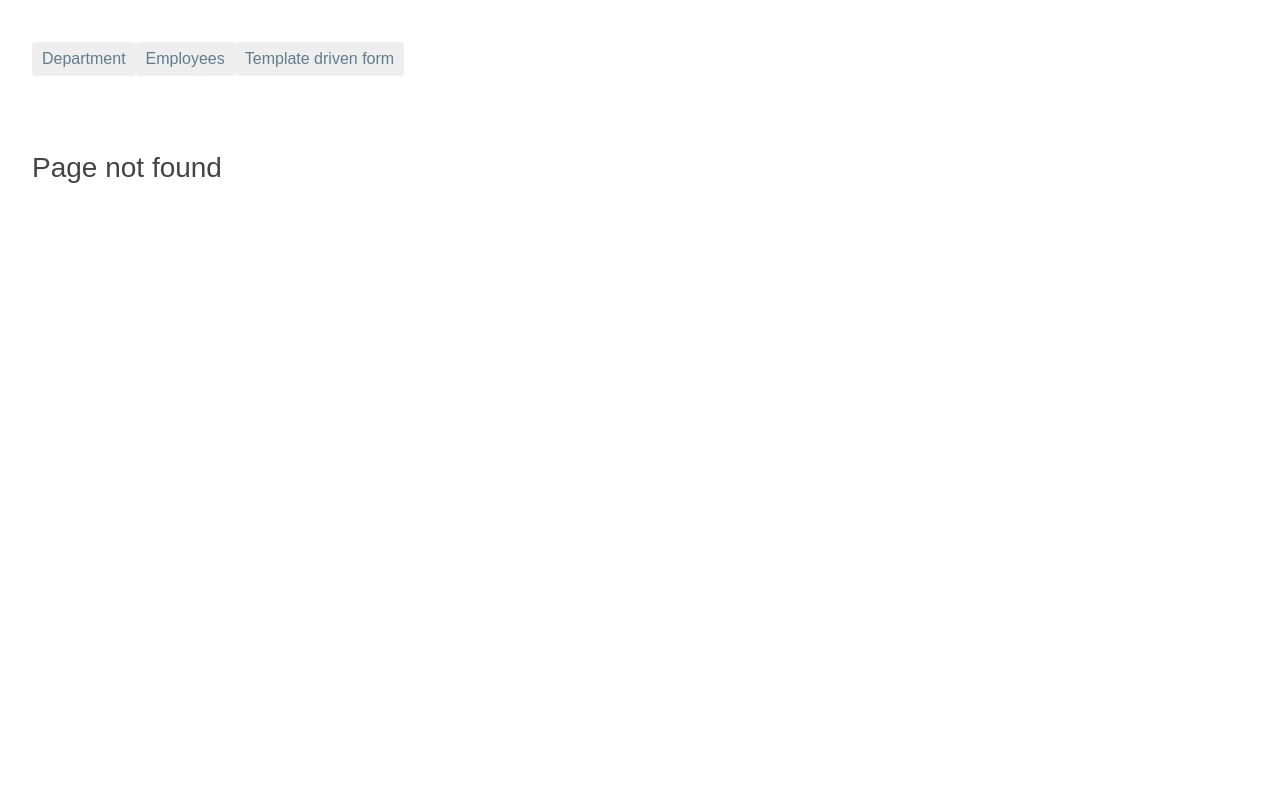
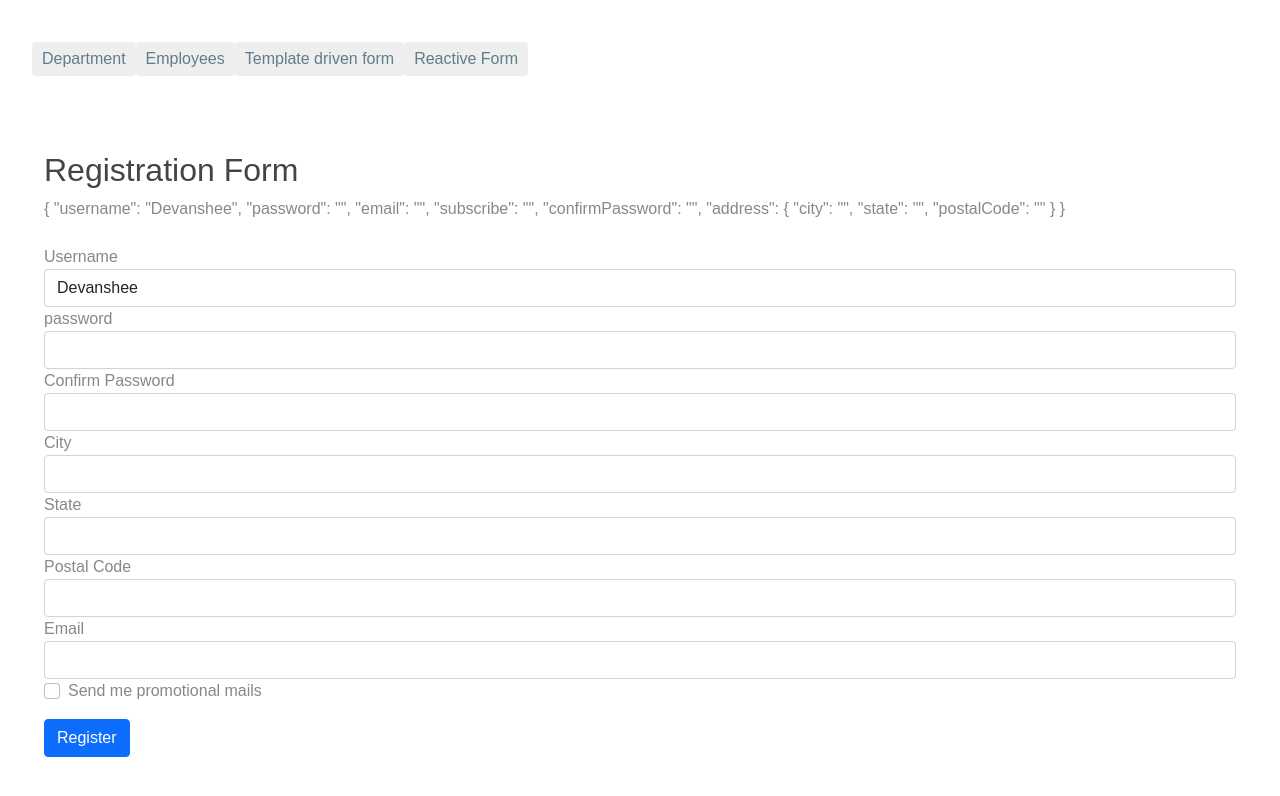
Before and after one commit to devansheee/fluffy-umbrella, an Angular app: page /reactive-form in a window 1280 px wide. Before the commit this address had no page. Shown: the top 796 px of the page. Built offline with nearby package versions, Linux system fonts and the light colour scheme.

Commit message:
reactive form working fine and connected to serverand validations working on username

```diff
--- a/src/app/app-routing.module.ts
+++ b/src/app/app-routing.module.ts
@@ -8,6 +8,8 @@ import { EmployeeListComponent } from './employee-list/employee-list.component';
 import { PageNotFoundComponent } from './page-not-found/page-not-found.component';
 import { TdfComponent } from './tdf/tdf.component';
 import { HomeComponent } from './home/home.component';
+import { ReactiveFormComponent } from './reactive-form/reactive-form.component';
+
 
 const routes: Routes = [
   //default route & empty path
@@ -17,6 +19,7 @@ const routes: Routes = [
   {path: 'departments', component: DepartmentListComponent},
   {path: 'employees', component: EmployeeListComponent},
   {path:'tdform', component: TdfComponent},
+  {path: 'reactive-form', component: ReactiveFormComponent},
   //adding child routes to the department details component.
   {
     path: 'departments/:id',
@@ -43,4 +46,5 @@ export const routingComponents = [DepartmentListComponent,
                                   DepartmentContactComponent,
                                   TdfComponent,
                                   HomeComponent,
+                                  ReactiveFormComponent,
                                 ]
--- a/src/app/app.component.html
+++ b/src/app/app.component.html
@@ -16,6 +16,8 @@
     <a routerLink="/employees" outerLinkActive="active">Employees</a>
 
     <a routerLink="/tdform">Template driven form</a>
+
+    <a routerLink="/reactive-form">Reactive Form</a>
   </nav>
 </div>
 <br><br><br>
--- a/src/app/app.module.ts
+++ b/src/app/app.module.ts
@@ -16,6 +16,8 @@ import { DepartmentOverviewComponent } from './department-overview/department-ov
 import { DepartmentContactComponent } from './department-contact/department-contact.component';
 import { TdfComponent } from './tdf/tdf.component';
 import { HomeComponent } from './home/home.component';
+import { ReactiveFormComponent } from './reactive-form/reactive-form.component';
+import { ReactiveFormsModule } from '@angular/forms';
 
 
 @NgModule({
@@ -32,12 +34,14 @@ import { HomeComponent } from './home/home.component';
     DepartmentContactComponent,
     TdfComponent,
     HomeComponent,
+    ReactiveFormComponent,
   ],
   imports: [
     BrowserModule,
     AppRoutingModule,
     FormsModule,
     HttpClientModule,
+    ReactiveFormsModule,
   ],
   providers: [EmployeesService],
   bootstrap: [AppComponent]
--- /dev/null
+++ b/src/app/reactive-form/reactive-form.component.html
@@ -0,0 +1,64 @@
+<div class="container-fluid">
+    <h2>Registration Form</h2>
+
+    {{registrationForm.value | json}}
+    <br><br>
+    <form [formGroup]="registrationForm" (ngSubmit)="onSubmit()">
+        <div class="form-group">
+            <label for="username">Username</label>
+            <input formControlName='username' [class.is-invalid]="username?.invalid && username?.touched" type="text"
+                class="form-control">
+            <small [class.d-none]="username?.valid || username?.untouched" class="text-danger">Username is
+                required</small>
+            <!--THIS DIV ISNT WORKING.
+                 <div *ngIf="username?.invalid &&  username?.touched">
+                <small *ngIf="username?.errors['required']" class="text-danger">Username is required</small>
+                <small *ngIf="username?.errors?.minLength" class="text-danger">Username must be of atleast 3 charectors</small>
+                 <small *ngIf="username?.errors?.forbidden" class="text-danger">Username must be of atleast 3 charectors</small>
+            </div> -->
+        </div>
+
+        <div class="form-group">
+            <label for="password">password</label>
+            <input formControlName='password' type="password" class="form-control">
+        </div>
+
+        <div class="form-group">
+            <label for="confirmpwd">Confirm Password</label>
+            <input formControlName='confirmPassword' type="password" class="form-control">
+            <!-- validator class not working :#  this is cross field validation-->
+
+        </div>
+
+        <div formGroupName='address'>
+
+            <div class="form-group">
+                <label for="city">City</label>
+                <input type="text" formControlName='city' class="form-control">
+            </div>
+
+            <div class="form-group">
+                <label for="state">State</label>
+                <input type="text" formControlName='state' class="form-control">
+            </div>
+
+            <div class="form-group">
+                <label for="postalcode">Postal Code</label>
+                <input type="text" formControlName='postalCode' class="form-control">
+            </div>
+        </div>
+        <div class="form-group">
+            <label for="email">Email</label>
+            <input type="email" formControlName='email' class="form-control">
+        </div>
+
+        <div class="form-check mb-3">
+            <input type="checkbox" formControlName='subscribe' class="form-check-input">
+            <label for="subscribe" class="form-check-label">Send me promotional mails</label>
+        </div>
+
+
+        <button class="btn btn-primary" type="submit" [disabled]="!registrationForm.valid">Register</button>
+        <!-- <button class="btn btn-secondary" (click)="loadApiData()">Load API data</button> -->
+    </form>
+</div>
--- /dev/null
+++ b/src/app/reactive-form/reactive-form.component.ts
@@ -0,0 +1,94 @@
+import { Component, OnInit } from '@angular/core';
+import { FormControl, FormGroup, FormBuilder, Validators } from '@angular/forms';
+import { passwordValidator } from '../shared/password.validator';
+import { formBiddenNameValidator } from '../shared/username.validator';
+import { RegistrationService } from 'src/services/registration.service';
+
+@Component({
+  selector: 'app-reactive-form',
+  templateUrl: './reactive-form.component.html',
+  styleUrls: ['./reactive-form.component.css']
+})
+export class ReactiveFormComponent implements OnInit {
+
+  //this model is used with formgrps and form control. i replaced this with form model builder.
+  // registrationForm= new FormGroup({
+  //   username : new FormControl('Devanshee'),
+  //   password: new FormControl(''),
+  //   confirmPassword: new FormControl(''),
+  //   address: new FormGroup({
+  //     city: new FormControl(''),
+  //     state: new FormControl(''),
+  //     postalCode: new FormControl('')
+  //   })
+  // });
+
+
+  //the below model was for normal validation on the reactive form. now we would be shifting this model to ngOnInit to do custom validation and hook it with the lifecycle methods.
+  registrationForm = this.fb.group({
+    //first value in the below array is the default value of the form control. second is the validation rules.
+    username : ['Devanshee', [Validators.required, Validators.minLength(3), formBiddenNameValidator]],
+    password: [''],
+    email: [''],
+    subscribe: [''],
+    confirmPassword: [''],
+    address: this.fb.group({
+        city: [''],
+        state: [''],
+        postalCode:  ['']
+    }),
+
+  }, {validator: passwordValidator});
+
+
+  //this is not working!
+ // registrationForm : FormGroup;
+  constructor(private fb: FormBuilder, private registrationService: RegistrationService) { }
+
+  ngOnInit(): void {
+
+    // registrationForm = this.fb.group({
+    //   //first value in the below array is the default value of the form control. second is the validation rules.
+    //   username : ['Devanshee', [Validators.required, Validators.minLength(3), formBiddenNameValidator]],
+    //   password: [''],
+    //   email: [''],
+    //   subscribe: ['false'],
+    //   confirmPassword: [''],
+    //   address: this.fb.group({
+    //       city: [''],
+    //       state: [''],
+    //       postalCode:  ['']
+    //   }),
+
+    // }, {validator: passwordValidator});
+
+  }
+  // loadApiData(){
+  //   this.registrationForm.setValue({
+  //     username: 'devanshee',
+  //     password: 'test',
+  //     confirmPassword : 'test',
+  //     address :{
+  //       city: 'indore',
+  //       state: 'MP',
+  //       postalCode:'456456'
+  //     }
+  //   });
+
+  //   use .patchValue() function to partially populate the data
+  // }
+
+  get username(){
+    return this.registrationForm.get('username');
+  }
+
+  onSubmit(){
+    this.registrationService.register(this.registrationForm.value)
+        .subscribe(
+          response => console.log('Success', response),
+          error => console.log('Error : ', error)
+        );
+    console.log(this.registrationForm.value);
+  }
+
+}
--- /dev/null
+++ b/src/app/shared/password.validator.ts
@@ -0,0 +1,14 @@
+import { AbstractControl } from "@angular/forms";
+
+//validator function could take only one parameter and so we will take the hold of registrationForm as entire one.
+export function passwordValidator(control: AbstractControl): { [key: string]: boolean} | null{
+
+    const password = control.get('password');
+    const confirmPassword = control.get('confirmPassword');
+
+    return password && confirmPassword && password.value !== confirmPassword?.value ?
+
+    { 'misMatch': true } :
+    null;
+
+}
--- /dev/null
+++ b/src/app/shared/username.validator.ts
@@ -0,0 +1,8 @@
+import { AbstractControl } from "@angular/forms";
+
+export function formBiddenNameValidator(control: AbstractControl): {[key: string]: any} | null{
+
+    const forbidden = /admin/.test(control.value);
+    return forbidden ? {'forbiddenName': {value: control.value}} : null;
+
+}
--- /dev/null
+++ b/src/services/registration.service.ts
@@ -0,0 +1,16 @@
+import { Injectable } from '@angular/core';
+import { HttpClient } from '@angular/common/http';
+@Injectable({
+  providedIn: 'root'
+})
+export class RegistrationService {
+
+  _url = "http://localhost:3000/enroll";
+  constructor(private http: HttpClient) { }
+
+  register(userData: any){
+
+    return this.http.post<any>(this._url, userData);
+
+  }
+}
```
Also changed, not shown: src/app/reactive-form/reactive-form.component.css (added), 2 other files (tests, documents, lock files or other folders).
